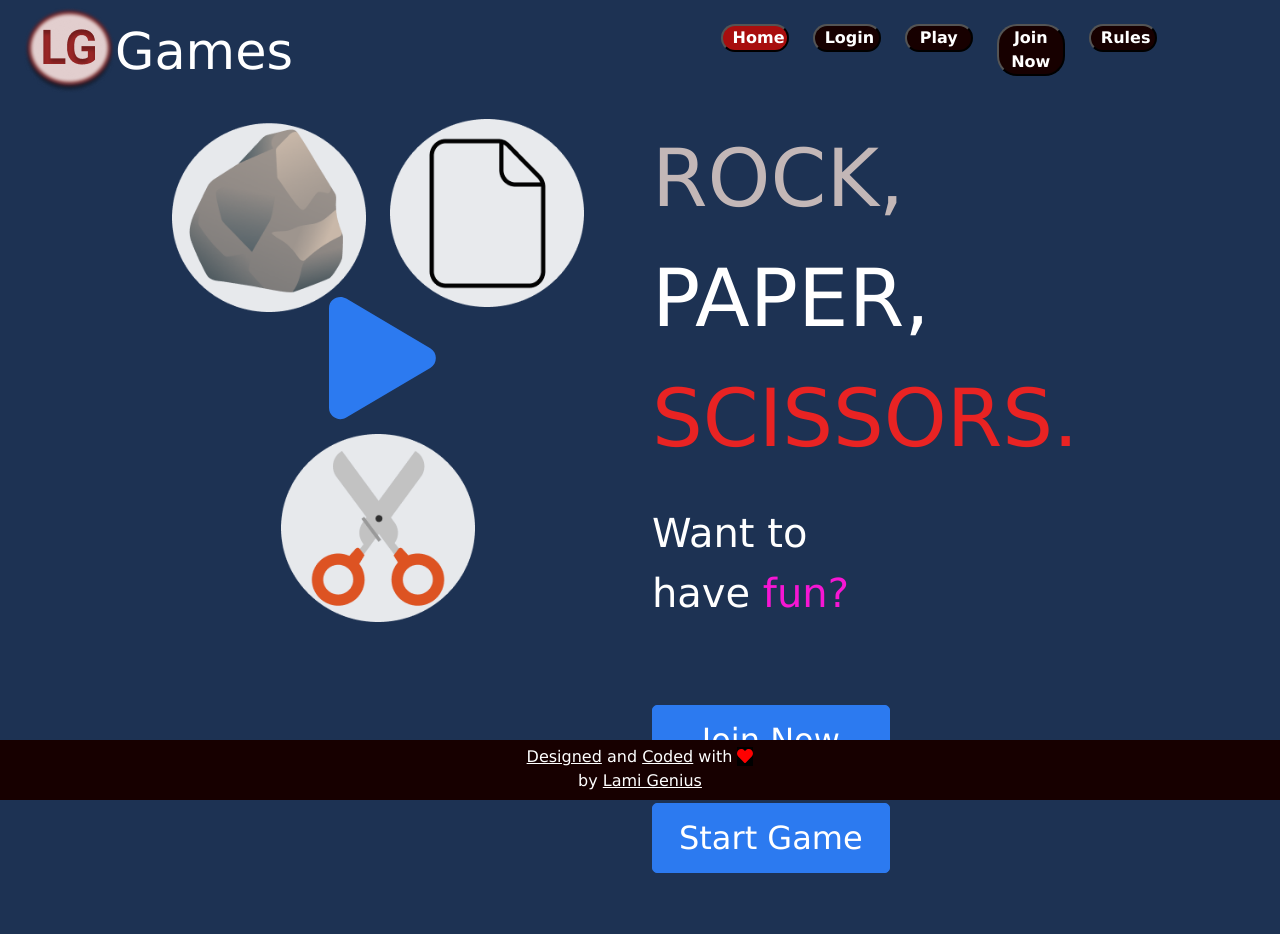
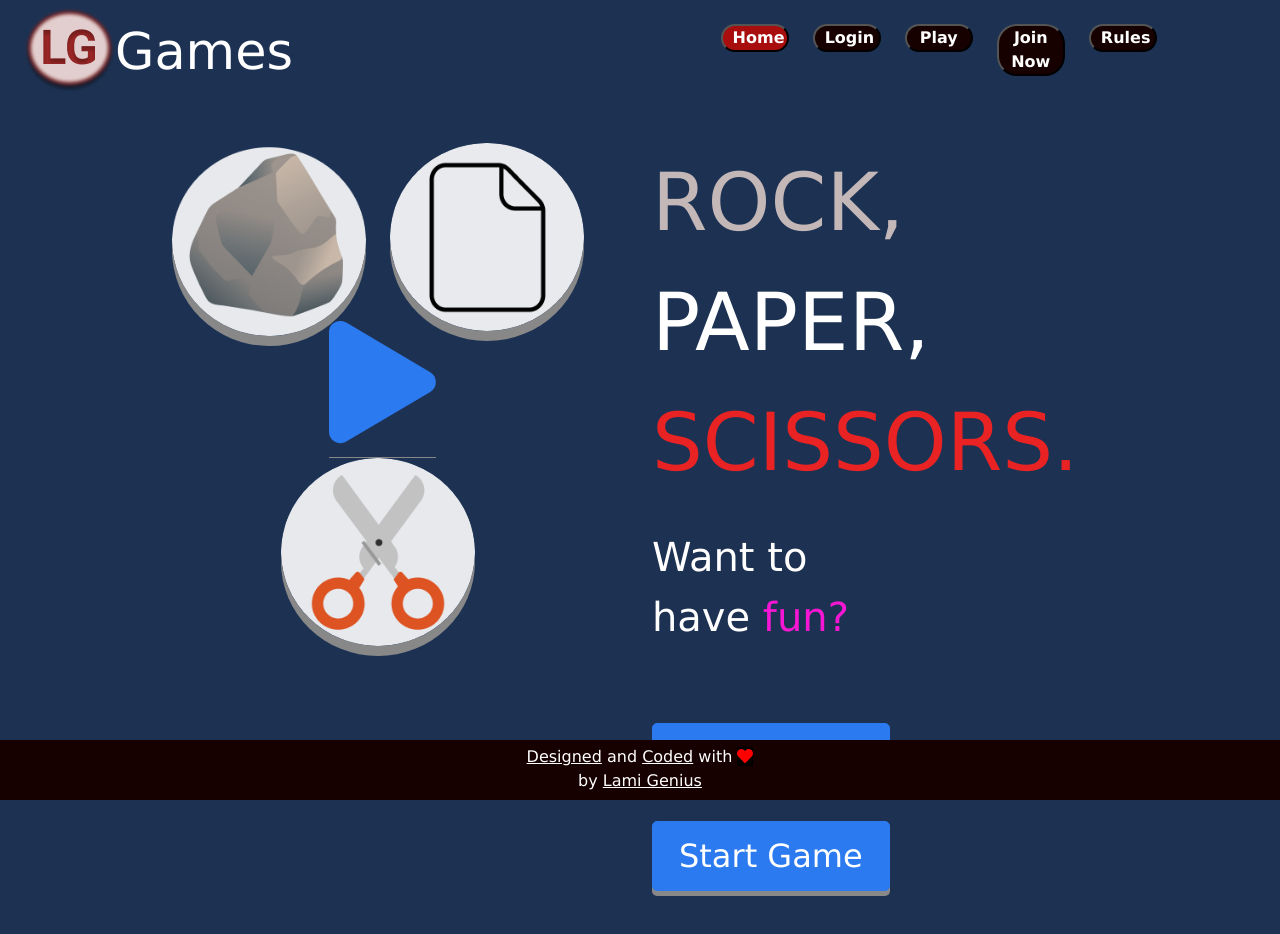
Before and after one commit to lami-genius/rock-paper-scissors-lg, an Angular app: page /home in a window 1280 px wide. Shown: the top 934 px of the page. Built offline with nearby package versions, Linux system fonts and the light colour scheme; a web font is replaced by a local one.

Commit message:
Raised images and buttons added

```diff
--- a/src/app/landing-page/landing-page.component.css
+++ b/src/app/landing-page/landing-page.component.css
@@ -36,6 +36,12 @@
   font-size: 2em;
   border-radius: 5px;
   width: 100%;
+  box-shadow: 0px 5px #888888;
+  transform: translateY(-6px);
+}
+.join-button:active,
+.start-button:active {
+  transform: translateY(-2px);
 }
 
 .start-button {
@@ -58,8 +64,13 @@
 
 @media (min-width: 1750px) {
   .vertical-play-up {
-    margin-left: -4ch;
+    margin-left: -2.5ch;
     margin-top: -8ch;
     margin-bottom: -2ch;
   }
 }
+
+.img-fluid {
+  box-shadow: 0px 10px #888888;
+  border-radius: 50%;
+}
--- a/src/app/landing-page/landing-page.component.html
+++ b/src/app/landing-page/landing-page.component.html
@@ -1,5 +1,5 @@
 <div class="row">
-    <div class="col-md-5  col-sm-10  offset-md-1  offset-xs-0">
+    <div class="col-md-5  col-sm-10  offset-md-1  offset-xs-0 mt-4">
         <div class="row justify-content-center">
             <div class="col-sm-5 col-6">
                 <img class="img img-fluid" [src]="rockImgLink" alt="Rock">
@@ -11,7 +11,7 @@
         <div class="vertical-play-up">
             <div class="row justify-content-center  px-0">
                 <div class="col-sm-1 col-md-2 col-1 px-0" style=" background-color:rgba(0, 0, 0, 0);">
-                    <fa-icon style="font-size: 12ch; color: #2c7af0;
+                    <fa-icon style="box-shadow: 0px 10px #888888; font-size: 12ch; color: #2c7af0;
                     background-color:rgba(0, 0, 0, 0);" [icon]="['fas', 'play']">
                     </fa-icon>
                 </div>
@@ -23,7 +23,7 @@
             </div>
         </div>
     </div>
-    <div class="col-md-5">
+    <div class="col-md-5 mt-4">
         <div class="row">
             <div class="col">
                 <span class="rock">ROCK, </span>
```
